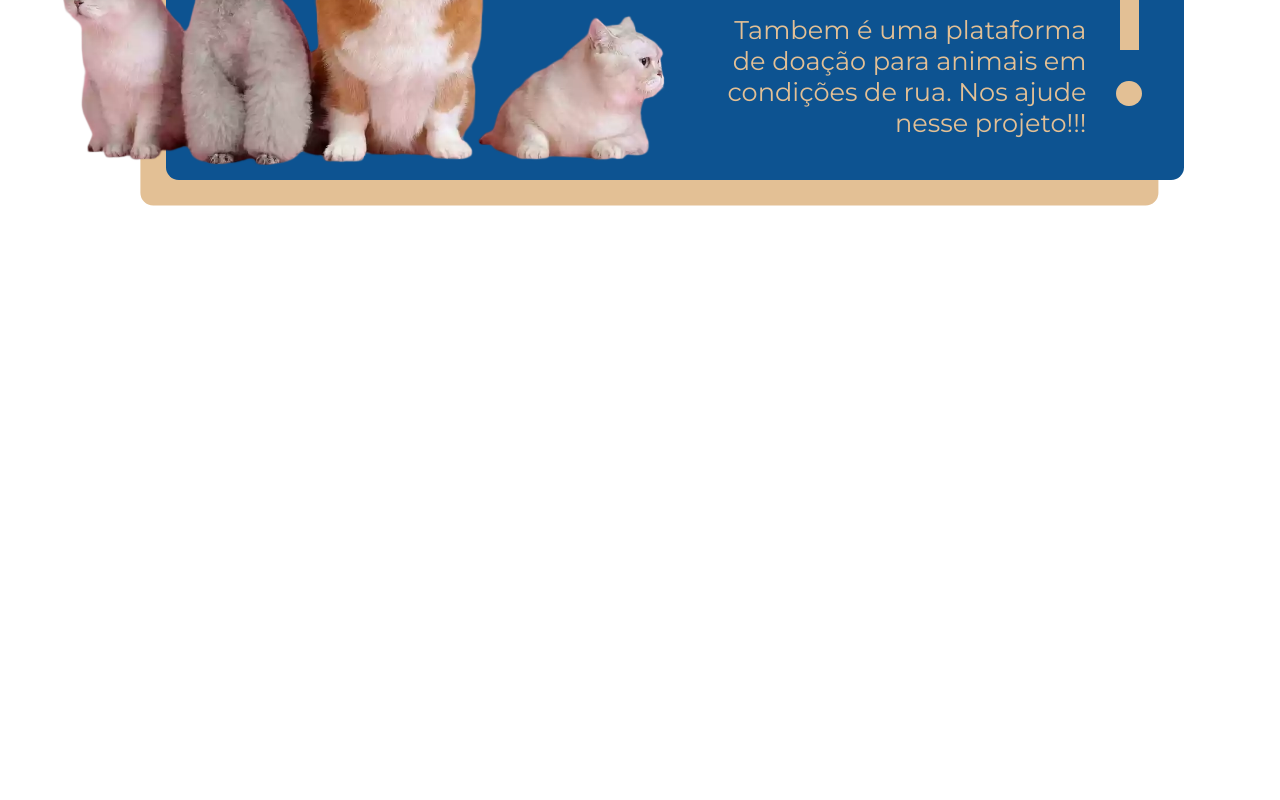
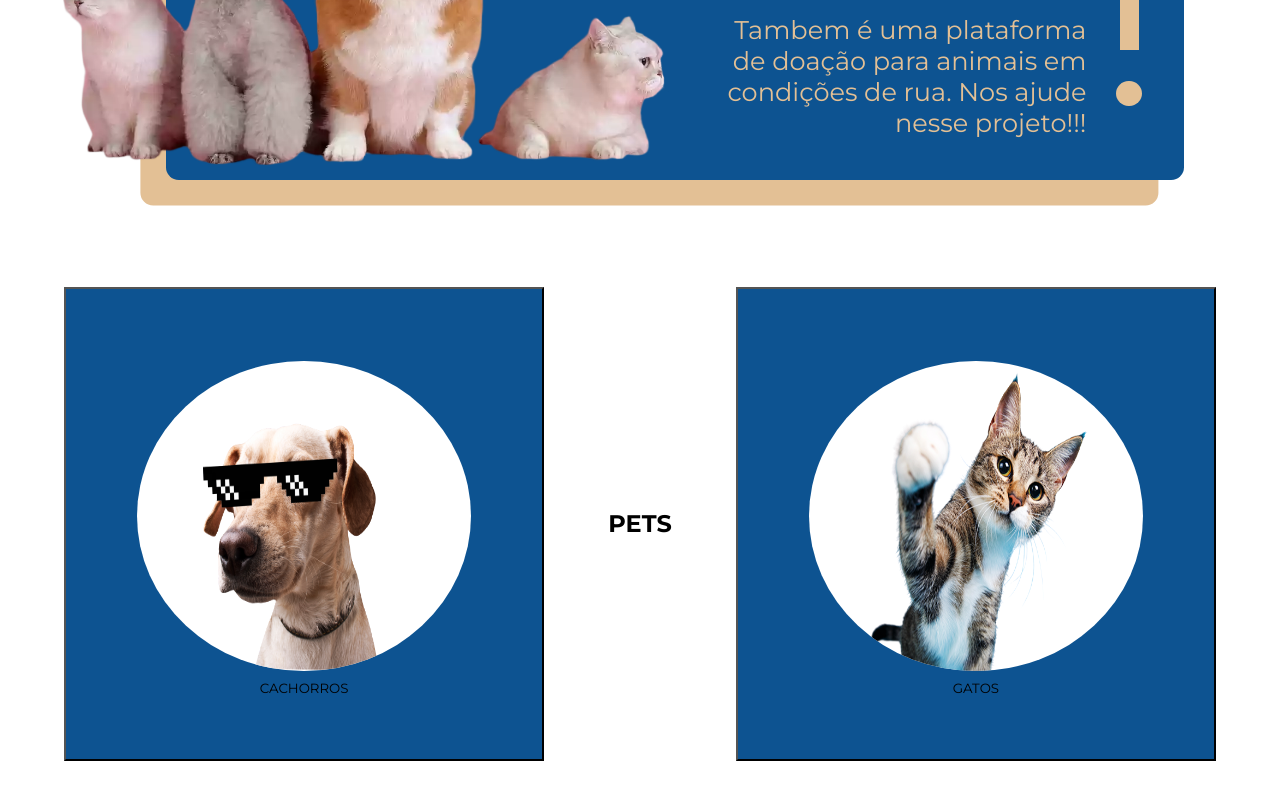
Before and after one commit to Al3ncar/PTH, a React (Create React App) app: page / in a window 1280 px wide. Shown: the part 1057-1857 px from the top of the page. Before the commit the page ends 1265 px from the top, so only its background shows below. Built offline with nearby package versions, Linux system fonts and the light colour scheme.

Commit message:
PEC: Iniciando Pets

```diff
--- a/src/assets/App.css
+++ b/src/assets/App.css
@@ -115,7 +115,7 @@ h1{ width: 18%; margin: 0 2%;}
 
 }
 
-/* ---- Main ---- */
+/* ---- Main (Sobre) ---- */
 
 .cont_Main{
   width: 100%; height: 49.4vw;
@@ -216,3 +216,45 @@ h1{ width: 18%; margin: 0 2%;}
   text-align: end;
   padding-right: 6%;
 }
+
+
+/* ---- Main (Pets) ---- */
+
+.cont_main_pets{
+  width: 100%; height: 49.4vw;
+  position: relative;
+  display: flex;
+  justify-content: space-around;
+  align-items: center;
+}
+
+.card_pet_dog, .card_pet_cat{
+  width: 50%; height: 75%;
+  margin: 5%;
+  display: flex;
+  align-items: center;
+  justify-content: center;
+}
+
+.btn_pet_dog,.btn_pet_cat{
+  width: 100%; height: 100%;
+  background-color: #0D5391;
+  display: flex;
+  justify-content: center;
+  align-items: center;
+  flex-direction: column;
+}
+
+.box_pet_dog,.box_pet_cat{
+  width: 70%; height: 70%;
+  padding: 2% 0;
+  display: flex;
+  justify-content: center;
+  align-items: center;
+}
+
+.img_pet{
+  width: 100%; height: 100%;
+  background-color: white;
+  border-radius: 50%;
+}
--- a/src/assets/App.js
+++ b/src/assets/App.js
@@ -5,6 +5,8 @@ import LogPec from "./pictures/logPec.png"
 import LogP from "./pictures/logP.png"
 import Dog from "./pictures/dog_bc.png"
 import DogsBc from "./pictures/dogs.png"
+import DCard from "./pictures/dog_card.png"
+import CCard from "./pictures/cat_card.png"
 
 import {dog} from "../data/dog/dogs"
 import {cat} from "../data/cat/cats"
@@ -106,21 +108,38 @@ export default class App extends React.Component{
                 </div>
               </div>
             </section>
-
             <section className="cont_sobre">
-
               <div className="box_Dogs">
                 <img className="Dogs" src={DogsBc} alt="cachorros juntos"/>
               </div>
-
               <div className="parg_sobre_second">
                 <p className="parg_sobre_s">
                   Tambem é uma plataforma de doação para animais em condições de rua. Nos ajude nesse projeto!!!
                 </p>
               </div>
-
             </section>
           </section>
+
+          <section className="cont_main_pets">
+
+            <section className="card_pet_dog">
+              <button onClick={this.dog} className="btn_pet_dog">
+                <div className="box_pet_dog"> <img className="img_pet" src={DCard} alt="" /> </div>
+                <div> <p> CACHORROS </p> </div>
+              </button>
+            </section>
+
+            <section> <h2> PETS </h2> </section>
+
+            <section className="card_pet_cat">
+              <button onClick={this.cat} className="btn_pet_cat">
+                <div className="box_pet_cat"> <img className="img_pet" src={CCard} alt="" /> </div>
+                <div> <p> GATOS </p> </div>
+              </button>
+            </section>
+
+          </section>
+
         </main>
       </>
     )
```
Also changed, not shown: src/assets/pictures/cat_card.png (added), src/assets/pictures/dog_card.png (added).
